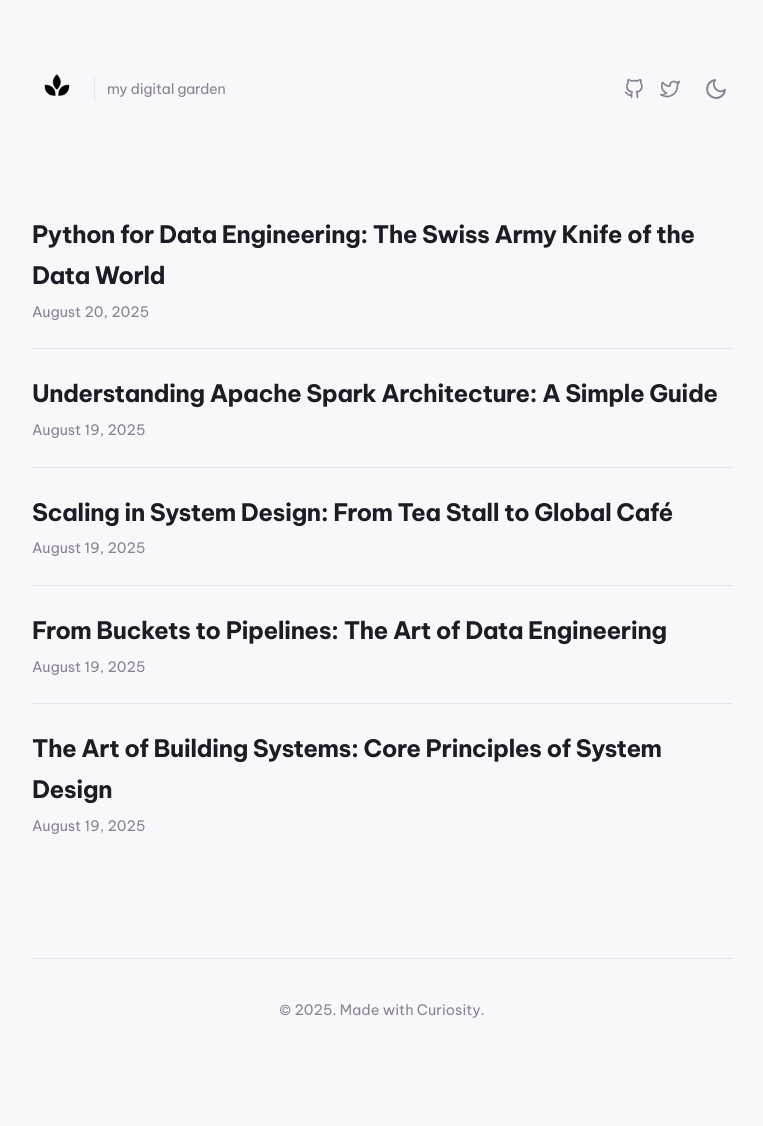
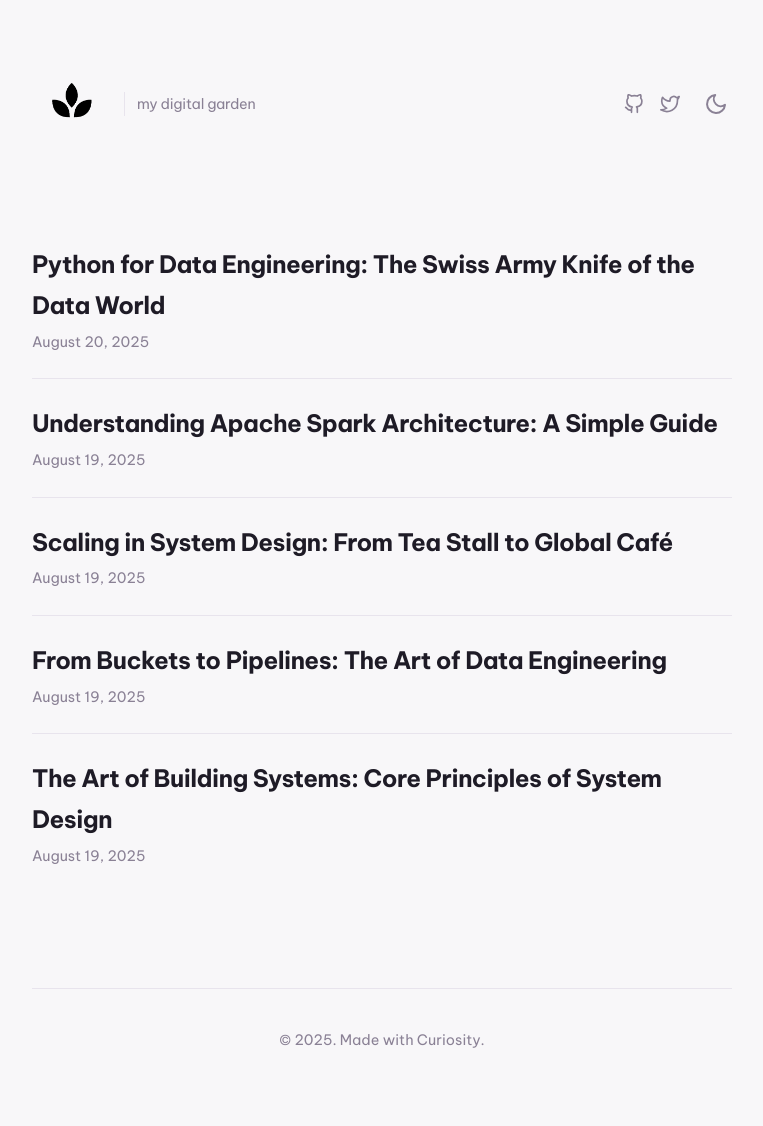
Before and after one commit to nileshhazra/second-brain, a Jekyll site: the page built from index.md, in a window 1280 px wide. Shown: the whole page, without its empty margins (258-1021 px from the left). Built offline with Jekyll 4.4.1, drawn with Linux system fonts in a browser that asks for light colours; before the commit the page ends 1096 px from its top, so only the background shows below that.

Commit message:
update width

```diff
--- a/_layouts/default.html
+++ b/_layouts/default.html
@@ -21,7 +21,7 @@
         <!-- <svg class="site-logo" width="32" height="32" viewBox="0 0 24 24" fill="none" stroke="currentColor" stroke-width="2" stroke-linecap="round" stroke-linejoin="round">
           <path d="M5,19V5 L19,19V5"></path>
         </svg> -->
-     <img class="site-logo" src="{{ '/assets/logo2.png' | relative_url }}" alt="Site Logo" width="50">
+     <img class="site-logo" src="{{ '/assets/logo2.png' | relative_url }}" alt="Site Logo" width="80">
       </a>
       <div class="site-tagline">my digital garden</div>
     </div>
```
